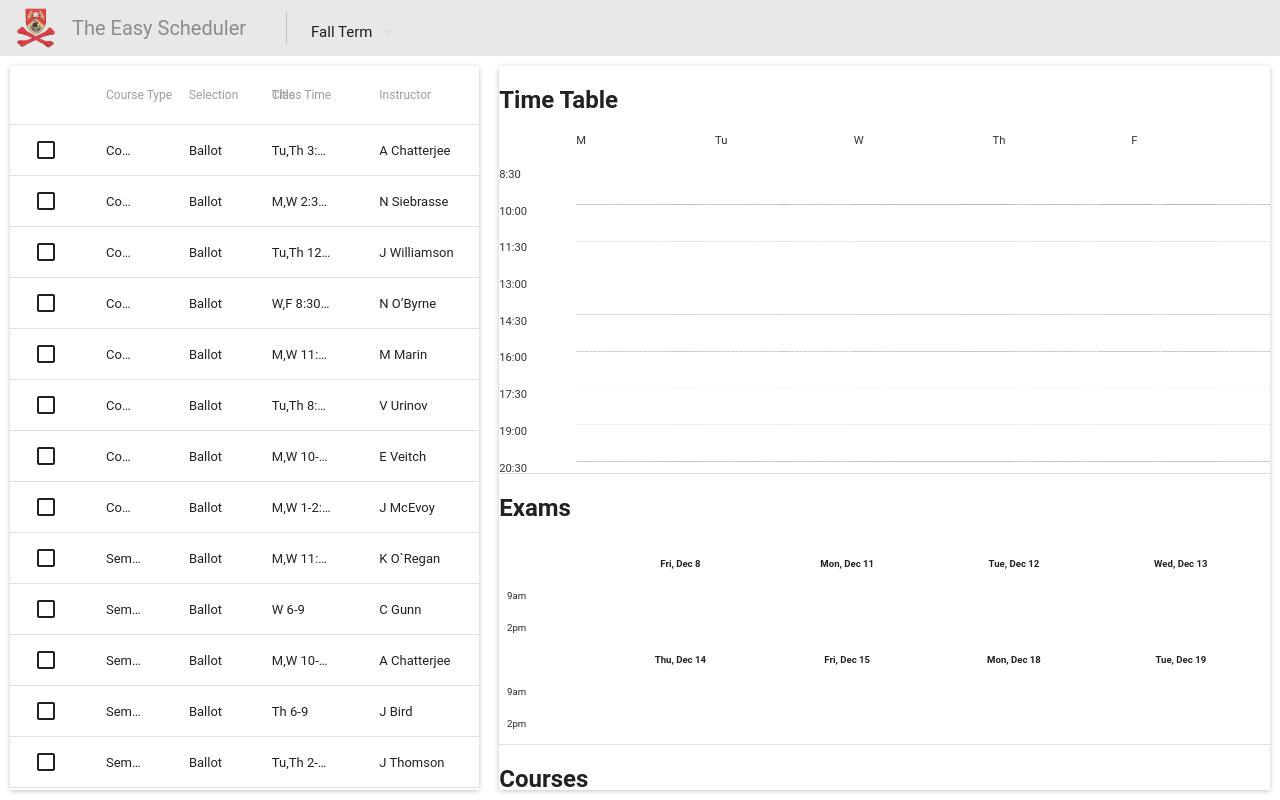
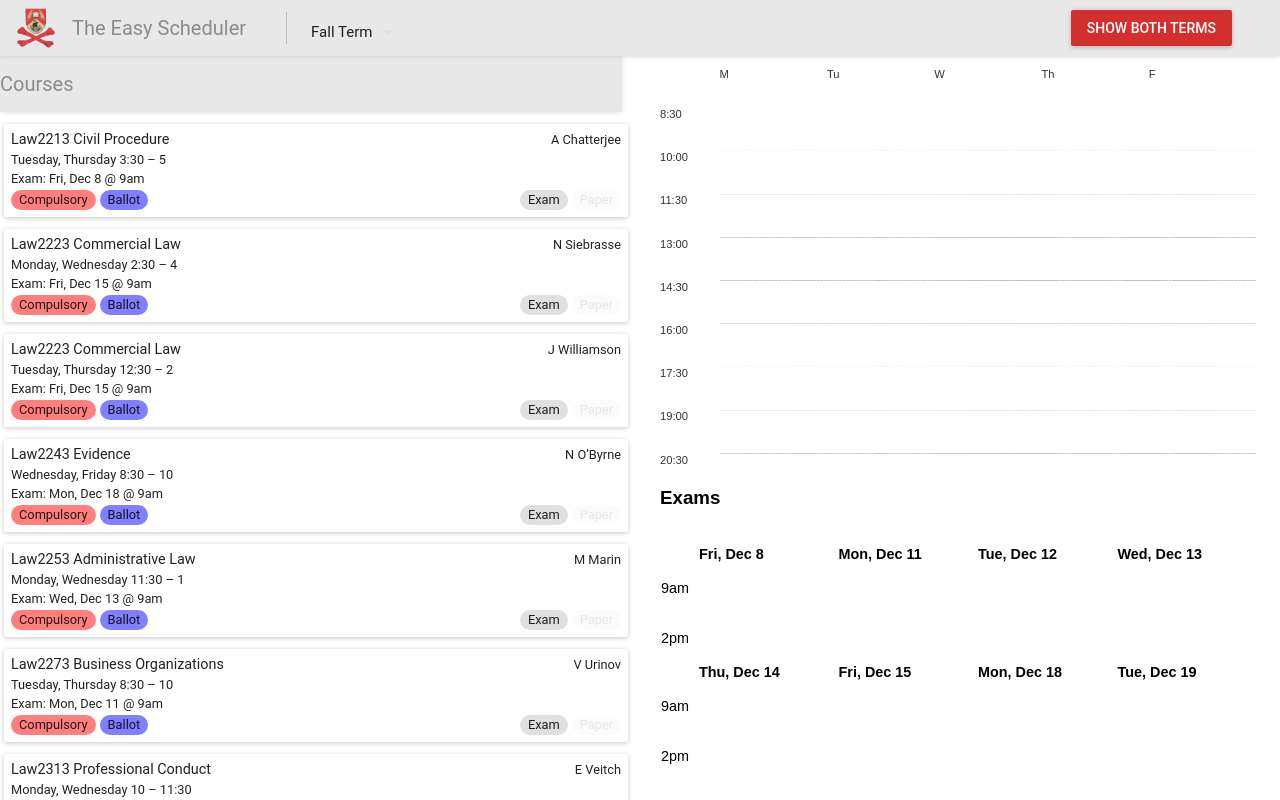
Before and after one commit to bearoplane/ballot-helper, a React app: page / in a window 1280 px wide. Built offline with nearby package versions, Linux system fonts and the light colour scheme; what react-tap-event-plugin would draw is missing.

Commit message:
redesign basically

```diff
--- a/package.json
+++ b/package.json
@@ -3,9 +3,12 @@
   "version": "0.1.0",
   "private": true,
   "dependencies": {
+    "classnames": "^2.2.5",
     "material-ui": "^0.20.0",
     "react": "^15.6.1",
     "react-dom": "^15.6.1",
+    "react-flexgrid": "^1.0.0",
+    "react-style": "^0.5.5",
     "react-tap-event-plugin": "^2.0.1"
   },
   "devDependencies": {
--- a/src/App.css
+++ b/src/App.css
@@ -1,21 +1,47 @@
+::-webkit-scrollbar {
+  -webkit-appearance: none;
+  width: 7px;
+}
+::-webkit-scrollbar-thumb {
+  border-radius: 4px;
+  background-color: rgba(0,0,0,.5);
+  -webkit-box-shadow: 0 0 1px rgba(255,255,255,.5);
+}
+
 .App {
-  display: flex;
   height: 100%;
+  overflow: hidden;
+}
+
+.App__wrap {
   box-sizing: border-box;
   padding-top: 56px;
+  display: flex;
+  flex-direction: row;
+  margin-right: -0.5rem;
+  margin-left: -0.5rem;
+  height: 100%;
 }
 
 .App__side {
+  box-sizing: border-box;
+  display: flex;
+  flex-direction: column;
+  flex-grow: 0;
+  flex-shrink: 0;
   height: 100%;
-  padding: 10px;
+  overflow: hidden;
   box-sizing: border-box;
+  padding-right: 0.5rem;
+  padding-left: 0.5rem;
+  width: 50%;
 }
+
 .App__left {
-  flex: 1 1 auto;
-  width: 25%;
+
 }
 .App__right {
-  flex: 3 3 auto;
+
 }
 .App__paper {
   height: 100%;
@@ -24,7 +50,6 @@
 }
 
 .App-logo {
-  animation: App-logo-spin infinite 20s linear;
   height: 80px;
 }
 
--- a/src/App.js
+++ b/src/App.js
@@ -116,21 +116,18 @@ class App extends Component {
 
     const courses = Object.values(store.data).filter(course => {
       return true
-      // return type[course.type] && selection[course.selection]
     })
 
     return (
       <div className="App">
         <TopMenu term={term} setTerm={this._setTerm} />
-        <div className="App__left App__side">
-          <Paper className="App__paper" zDepth={1}>
+        <div className="App__wrap">
+          <div className="App__left App__side">
             <CourseList selectedCourses={selected[term]} courses={courses} setSelected={this._setSelected} term={term} />
-          </Paper>
-        </div>
-        <div className="App__right App__side">
-          <Paper className="App__paper" zDepth={1}>
+          </div>
+          <div className="App__right App__side">
             <TimeTables term={term} courses={selected[term].map(key => store.get(key))} />
-          </Paper>
+          </div>
         </div>
       </div>
     )
--- a/src/components/CourseList.css
+++ b/src/components/CourseList.css
@@ -0,0 +1,104 @@
+.CourseList {
+  position: relative;
+  height: 100%;
+}
+
+.CourseList__header {
+  position: absolute;
+  top: 0;
+  left: 0;
+  right: 10px;
+  box-shadow: 0 0 5px #ddd;
+  z-index: 999;
+}
+
+.CourseList__list {
+  box-sizing: border-box;
+  height: 100%;
+  padding-top: 56px;
+  overflow-x: hidden;
+  overflow-y: scroll;
+}
+
+.CourseList__box {
+  margin: 4px;
+  cursor: pointer;
+  padding: 4px;
+  margin-top: 12px;
+}
+.CourseList__box:hover {
+  background: #f6f6f6 !important;
+}
+
+.CourseList__box table {
+  width: 100%;
+  font-size: 0.8rem;
+}
+.CourseList__box table td:nth-child(2) {
+  text-align: right;
+}
+
+.CourseList__box_selected {
+  background: rgba(194, 41, 43, 0.2) !important;
+}
+/*
+background: linear-gradient(#c2292b, #d2393b) !important;
+rgb(194, 41, 43)
+
+
+background: linear-gradient(#c72e31, #d73e41) !important;
+*/
+.CourseList__box_selected:hover {
+  background: rgba(194, 41, 43, 0.25) !important;
+}
+
+.CourseList__box_title {
+  font-size: 0.9rem;
+}
+
+.Chip_wrapper {
+  display: flex;
+}
+.Chip_wrapper .Chip {
+  margin-right: 4px !important;
+}
+.Chip_wrapper_right {
+  justify-content: flex-end;
+}
+.Chip_wrapper_right .Chip {
+  margin-left: 4px !important;
+  margin-right: 0 !important;
+}
+.Chip span {
+  line-height: 20px !important;
+  font-size: 0.8rem !important;
+  padding-right: 8px !important;
+  padding-left: 8px !important;
+}
+.Chip.Chip_faded {
+  opacity: 0.1;
+}
+
+.Chip__Compulsory { background-color: rgba(255, 0, 0, 0.5) !important; }
+.Chip__Seminar { background-color: rgba(255, 0, 255, 0.5) !important; }
+.Chip__Special { background-color: rgba(255, 255, 0, 0.5) !important; }
+.Chip__Approval { background-color: rgba(0, 255, 255, 0.5) !important; }
+.Chip__Other { background-color: rgba(0, 255, 0, 0.5) !important; }
+
+.Chip__Ballot { background-color: rgba(0, 0, 255, 0.5) !important; }
+.Chip__Application { background-color: rgba(128, 128, 0, 0.5) !important; }
+.Chip__Instructor { background-color: rgba(0, 128, 128, 0.5) !important; }
+.Chip__eServices { background-color: rgba(128, 0, 128, 0.5) !important; }
+
+/*
+Compulsory: 'Compulsory',
+Seminar: 'Seminar',
+Special: 'Special Application',
+Approval: 'Instructor Approval',
+Other: 'Other',
+
+Ballot: 'Ballot',
+Application: 'Application',
+Instructor: 'Instructor Approval',
+eServices: 'eServices'
+*/
--- a/src/components/CourseList.js
+++ b/src/components/CourseList.js
@@ -1,64 +1,124 @@
 import React from 'react'
 import './CourseList.css'
 
-import {
-  Table,
-  TableBody,
-  TableHeader,
-  TableHeaderColumn,
-  TableRow,
-  TableRowColumn,
-} from 'material-ui/Table'
-import Drawer from 'material-ui/Drawer'
+import Paper from 'material-ui/Paper'
+import {Toolbar, ToolbarGroup, ToolbarSeparator, ToolbarTitle} from 'material-ui/Toolbar'
+import Chip from 'material-ui/Chip'
+
+import { FallExamDates, WinterExamDates } from '../constants'
 
 import makeKey from '../makeKey'
+
+const termMap = {
+  Compulsory: 'Compulsory',
+  Seminar: 'Seminar',
+  Special: 'Special Application',
+  Approval: 'Instructor Approval',
+  Other: 'Other',
+
+  Ballot: 'Ballot',
+  Application: 'Application',
+  Instructor: 'Instructor Approval',
+  eServices: 'eServices'
+}
+
+const convertClass = (tclass) => tclass
+  .replace(',', ', ')
+  .replace('-', ' – ')
+  .replace('M', 'Monday')
+  .replace('Tu', 'Tuesday')
+  .replace('W', 'Wednesday')
+  .replace('Th', 'Thursday')
+  .replace('F', 'Friday')
+
+const convertExam = (texam, term) => {
+  let parts = texam.split(' ')
+
+  let dates = term === 'FALL' ? FallExamDates : WinterExamDates;
+
+  return dates[parts[0] - 1] + ' @ ' + ( parts[1] === 'Aft' ? '2pm' : '9am' )
+}
+
+const CourseBox = ({ course, selected, setSelected }) => {
+  let boxClass = "CourseList__box"
+
+  if (selected) boxClass += ' CourseList__box_selected'
+
+  return (
+    <Paper className={boxClass} zDepth={1} onClick={() => setSelected(makeKey(course))}>
+      <table>
+        <tbody>
+          <tr>
+            <td className="CourseList__box_title">{ course.id } { course.title }</td>
+            <td>{ course.instructor }</td>
+          </tr>
+          <tr>
+            <td>{ course.texam !== 'N/A' && convertClass(course.tclass) }</td>
+          </tr>
+          <tr>
+            <td>{ course.texam !== 'N/A' && 'Exam: ' + convertExam(course.texam, course.term) }</td>
+          </tr>
+          <tr>
+            <td>
+              <div className="Chip_wrapper">
+                <Chip className={ "Chip Chip__" + course.type }>{ termMap[course.type] }</Chip>
+                <Chip className={ "Chip Chip__" + course.selection }>{ termMap[course.selection] }</Chip>
+              </div>
+            </td>
+            <td>
+              <div className="Chip_wrapper Chip_wrapper_right">
+                <Chip className={ "Chip " + (course.exam === 'Yes' ? '' : 'Chip_faded') }>Exam</Chip>
+                <Chip className={ "Chip " + (course.paper === 'Yes' ? '' : 'Chip_faded') }>Paper</Chip>
+              </div>
+            </td>
+          </tr>
+        </tbody>
+      </table>
+    </Paper>
+  )
+}
+
+/*
+<div className="CourseList__box__row">
+  <span className="CourseList__box_title"></span>
+  <span className="CourseList__box_instructor"></span>
+</div>
+<div className="CourseList__box__row">
+  <span></span>
+</div>
+*/
 
 const CourseList = ({ courses, setSelected, selectedCourses, term }) => {
   const filteredCourses = courses.filter(course => course.term.slice(0, 1) === term)
 
-  const handleRowSelection = (selectedRows) => {
-    if (selectedRows === 'all')
-      return setSelected('all')
+  const handleRowSelection = (key) => {
+    let removed = false
 
-    setSelected(selectedRows.map(num => makeKey(filteredCourses[num])))
+    let newSelected = selectedCourses.filter(course => {
+      if (course === key) removed = true
+
+      return course !== key
+    })
+
+    if (!removed) newSelected.push(key)
+
+    setSelected(newSelected)
   }
 
   const tableData = filteredCourses.map(course => (
-    <TableRow key={makeKey(course)} selected={!!~selectedCourses.indexOf(makeKey(course))}>
-      <TableRowColumn width="10%">{ course.type }</TableRowColumn>
-      <TableRowColumn width="10%">{ course.selection }</TableRowColumn>
-      <TableRowColumn>{ course.title }</TableRowColumn>
-      <TableRowColumn width="16%">{ course.tclass }</TableRowColumn>
-      <TableRowColumn width="20%">{ course.instructor }</TableRowColumn>
-    </TableRow>
+    <CourseBox course={course} selected={!!~selectedCourses.indexOf(makeKey(course))} setSelected={handleRowSelection} />
   ))
 
   return (
     <div className="CourseList">
-      <Table
-        onRowSelection={handleRowSelection}
-        multiSelectable={true}
-        fixedHeader={true}
-      >
-        <TableHeader
-          displaySelectAll={false}
-          enableSelectAll={false}
-        >
-          <TableRow>
-            <TableHeaderColumn width="10%">Course Type</TableHeaderColumn>
-            <TableHeaderColumn width="10%">Selection</TableHeaderColumn>
-            <TableHeaderColumn>Title</TableHeaderColumn>
-            <TableHeaderColumn width="16%">Class Time</TableHeaderColumn>
-            <TableHeaderColumn width="20%">Instructor</TableHeaderColumn>
-          </TableRow>
-        </TableHeader>
-        <TableBody
-          deselectOnClickaway={false}
-          showRowHover={true}
-        >
-          { tableData }
-        </TableBody>
-      </Table>
+      <Toolbar className="CourseList__header">
+        <ToolbarGroup firstChild={true}>
+          <ToolbarTitle text="Courses" />
+        </ToolbarGroup>
+      </Toolbar>
+      <div className="CourseList__list">
+        { tableData }
+      </div>
     </div>
   )
 }
--- a/src/components/ExamTable.css
+++ b/src/components/ExamTable.css
@@ -0,0 +1,19 @@
+.Exam__table {
+  width: 100%;
+  border-collapse: collapse;
+  table-layout: fixed;
+  font-size: 0.9rem;
+  margin-top: 36px;
+}
+
+.Exam__table th {
+  width: 50%;
+  text-align: left;
+}
+.Exam__table th:first-child {
+  width: 36px;
+}
+
+.Exam__table td {
+  height: 48px;
+}
--- a/src/components/ExamTable.js
+++ b/src/components/ExamTable.js
@@ -12,7 +12,7 @@ const ExamTable = ({ courses, dates }) => {
   }), {})
 
   return (
-    <table className="exam__table">
+    <table className="Exam__table">
       <thead>
         <tr>
           <th></th>
--- a/src/components/TimeTables.css
+++ b/src/components/TimeTables.css
@@ -1,3 +1,9 @@
+.page__wrap {
+  width: 100%;
+  box-sizing: border-box;
+  padding: 12px 24px 0 12px;
+}
+
 .timetables__wrap h2 {
   font-size: 1em;
   margin: 6px 4px 2px;
@@ -14,10 +20,10 @@
 }
 
 .table__wrap {
-  height: 340px;
+  height: 400px;
+  width: 100%;
 
   position: relative;
-  //margin: 0 30px 20px;
 }
 
 .exam__table {
--- a/src/components/TimeTables.js
+++ b/src/components/TimeTables.js
@@ -72,13 +72,6 @@ class TimeTables extends PureComponent {
       return ret
     }, [])
 
-    const fallList = fallCourses.map(course => (
-      <li>{course.title}</li>
-    ))
-    const winterList = winterCourses.map(course => (
-      <li>{course.title}</li>
-    ))
-
     const fallCells = fallCourses.reduce((ret, course, i) => {
       if (course.tclass !== 'N/A') {
         const [ days, time ] = course.tclass.split(' ')
@@ -104,7 +97,6 @@ class TimeTables extends PureComponent {
 
     return (
       <div className="page__wrap">
-        <h2>Time Table</h2>
         <div className="table__wrap">
           <div className="table__time">
             { timeLabels }
@@ -117,20 +109,13 @@ class TimeTables extends PureComponent {
           </div>
         </div>
 
-        <Divider />
-
         <div className="examtable__wrap">
-          <h2>Exams</h2>
+          <h3>Exams</h3>
           <ExamTable
             courses={ term === 'F' ? fallCourses : winterCourses }
             dates={ term === 'F' ? FallExamDates : WinterExamDates }
           />
         </div>
-
-        <Divider />
-
-        <h2>Courses</h2>
-        <ul className="course_list__list">{ term === 'F' ? fallList : winterList }</ul>
       </div>
     )
   }
--- a/src/components/TopMenu.css
+++ b/src/components/TopMenu.css
@@ -2,6 +2,8 @@
   position: fixed;
   width: 100%;
   top: 0;
+  box-shadow: 0 0 5px #ccc;
+  z-index: 1000;
 }
 
 .TopMenu-logo {
--- a/src/components/TopMenu.js
+++ b/src/components/TopMenu.js
@@ -7,6 +7,7 @@ import {
   ToolbarSeparator,
   ToolbarTitle
 } from 'material-ui/Toolbar'
+import RaisedButton from 'material-ui/RaisedButton'
 
 import MenuItem from 'material-ui/MenuItem'
 import DropDownMenu from 'material-ui/DropDownMenu'
@@ -35,6 +36,9 @@ class TopMenu extends PureComponent {
             <MenuItem value={'W'} primaryText="Winter Term" />
           </DropDownMenu>
         </ToolbarGroup>
+        <ToolbarGroup>
+          <RaisedButton label="Show Both Terms" primary={true} />
+        </ToolbarGroup>
       </Toolbar>
     )
   }
```
